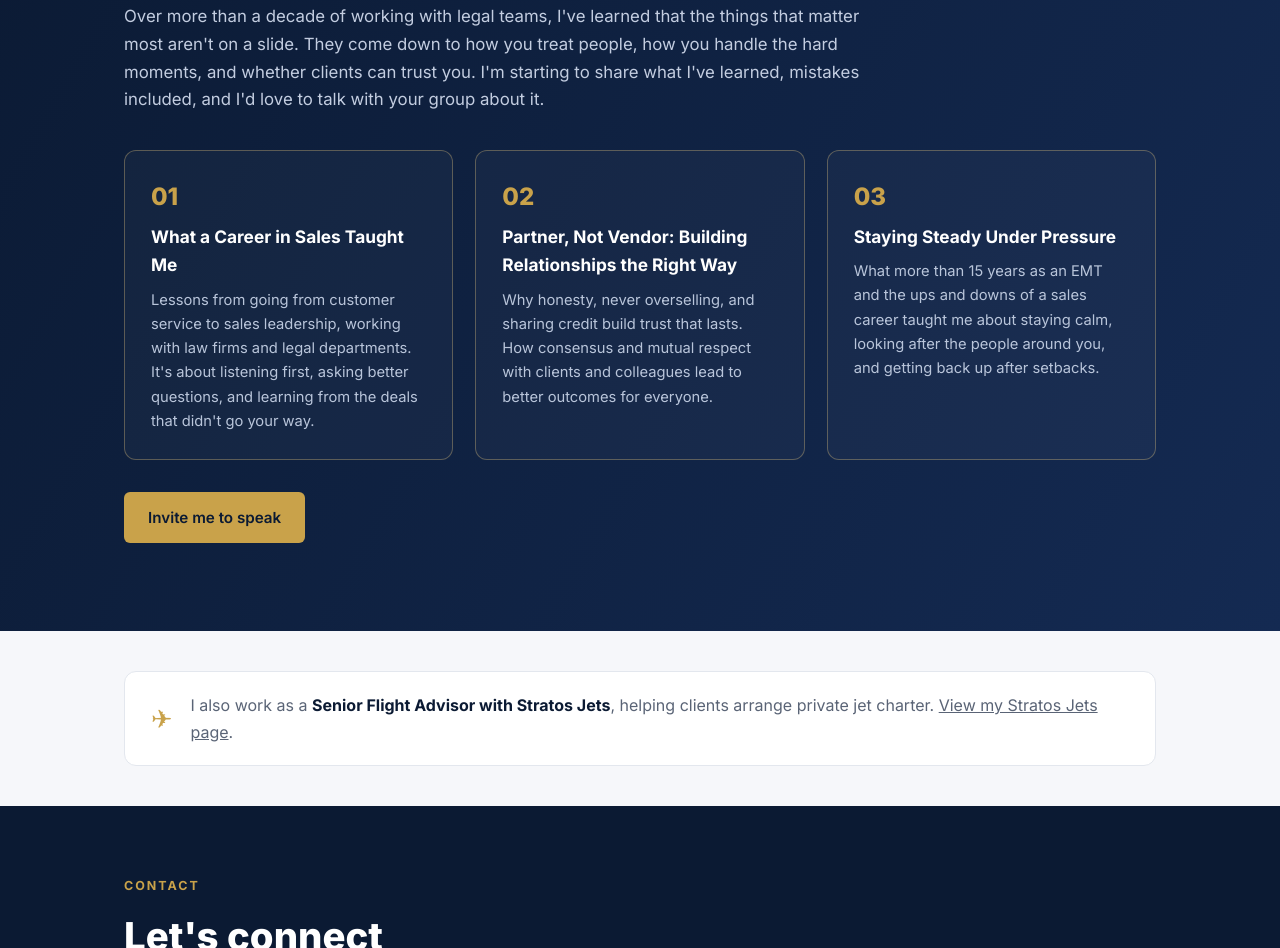
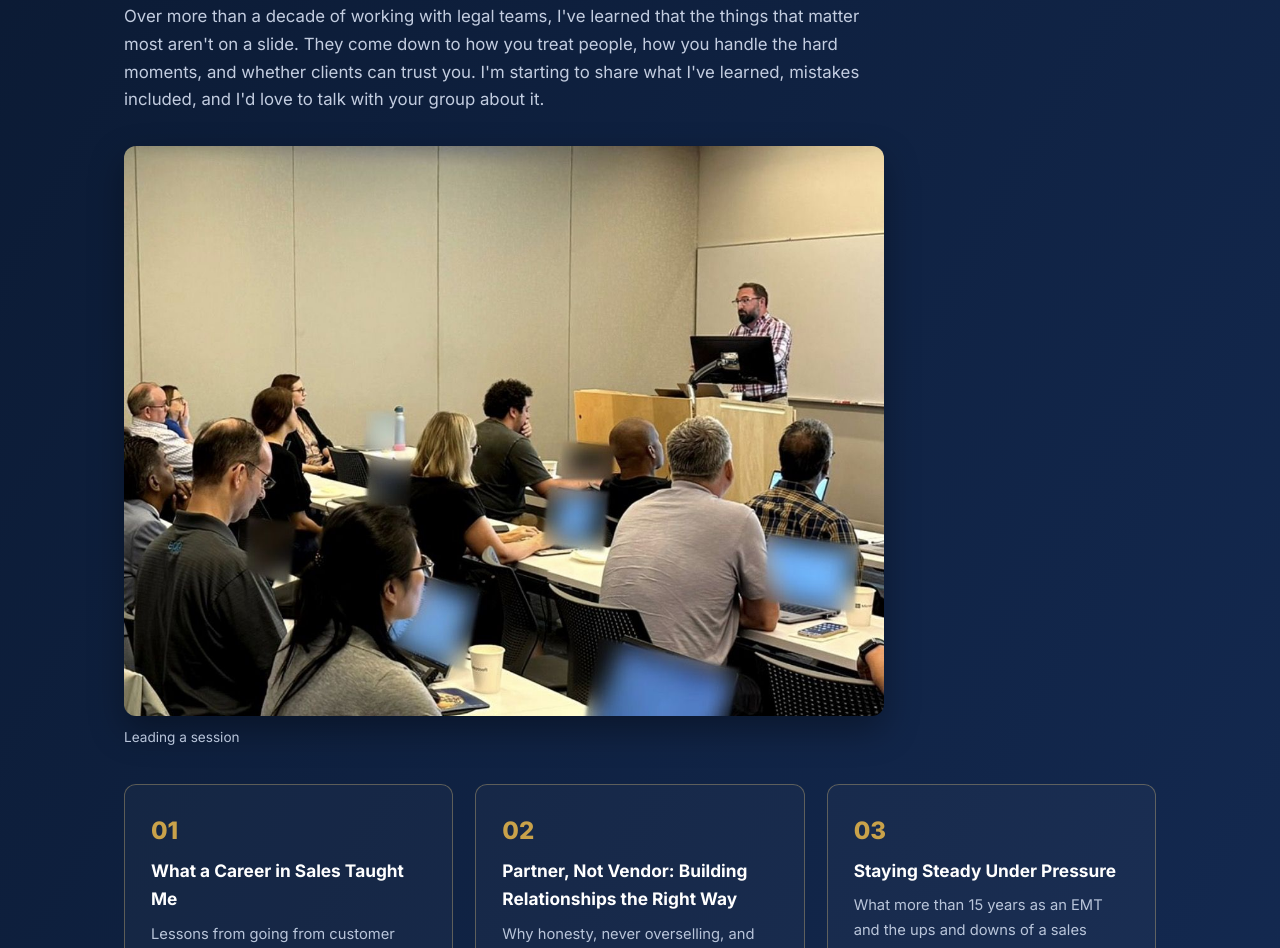
Before and after one commit to jesse307/jessemarsh-site, a plain HTML site: page index.html in a window 1280 px wide. Shown: the part 5311-6259 px from the top of the page. Drawn offline with Linux system fonts and the light colour scheme.

Commit message:
Add speaking photo

```diff
--- a/index.html
+++ b/index.html
@@ -68,6 +68,7 @@ h2{font-size:clamp(1.8rem,3.6vw,2.4rem);color:var(--navy);margin:8px 0 14px;font
 .speak{background:linear-gradient(120deg,var(--navy),var(--navy2));color:#fff}
 .speak h2{color:#fff}.speak .lead{color:#c3cde0}
 .tgrid{display:grid;grid-template-columns:repeat(3,1fr);gap:22px;margin:36px 0 32px}
+.speak-photo{margin:32px 0 0;max-width:760px}.speak-photo img{display:block;width:100%;height:auto;aspect-ratio:4/3;object-fit:cover;object-position:50% 15%;border-radius:12px;box-shadow:0 14px 34px rgba(0,0,0,.35)}.speak-photo figcaption{margin-top:10px;font-size:.85rem;color:#b9c5da}
 .topic{border:1px solid rgba(226,196,124,.35);border-radius:12px;padding:26px;background:rgba(255,255,255,.03)}
 .topic .n{color:var(--gold);font-weight:800;font-size:1.5rem}.topic h3{font-size:1.08rem;margin:6px 0 8px}.topic p{color:#b9c5da;font-size:.92rem}
 .jets{padding:40px 0}.jetcard{display:flex;gap:18px;align-items:center;background:#fff;border:1px solid var(--line);border-radius:12px;padding:20px 26px;color:var(--muted)}
@@ -143,6 +144,7 @@ footer{background:var(--navy);color:#c3cde0;padding:70px 0 28px}footer h2{color:
 <section class="speak" id="speaking"><div class="wrap">
 <div class="eyebrow">Speaking</div><h2>Speaking</h2><div class="rule"></div>
 <p class="lead">Over more than a decade of working with legal teams, I've learned that the things that matter most aren't on a slide. They come down to how you treat people, how you handle the hard moments, and whether clients can trust you. I'm starting to share what I've learned, mistakes included, and I'd love to talk with your group about it.</p>
+<figure class="speak-photo"><img src="speaking.jpg" width="1024" height="992" loading="lazy" alt="Jesse Marsh speaking to a room of legal and tech professionals"><figcaption>Leading a session</figcaption></figure>
 <div class="tgrid">
 <div class="topic"><div class="n">01</div><h3>What a Career in Sales Taught Me</h3><p>Lessons from going from customer service to sales leadership, working with law firms and legal departments. It's about listening first, asking better questions, and learning from the deals that didn't go your way.</p></div>
 <div class="topic"><div class="n">02</div><h3>Partner, Not Vendor: Building Relationships the Right Way</h3><p>Why honesty, never overselling, and sharing credit build trust that lasts. How consensus and mutual respect with clients and colleagues lead to better outcomes for everyone.</p></div>
```
Also changed, not shown: speaking.jpg (added).
